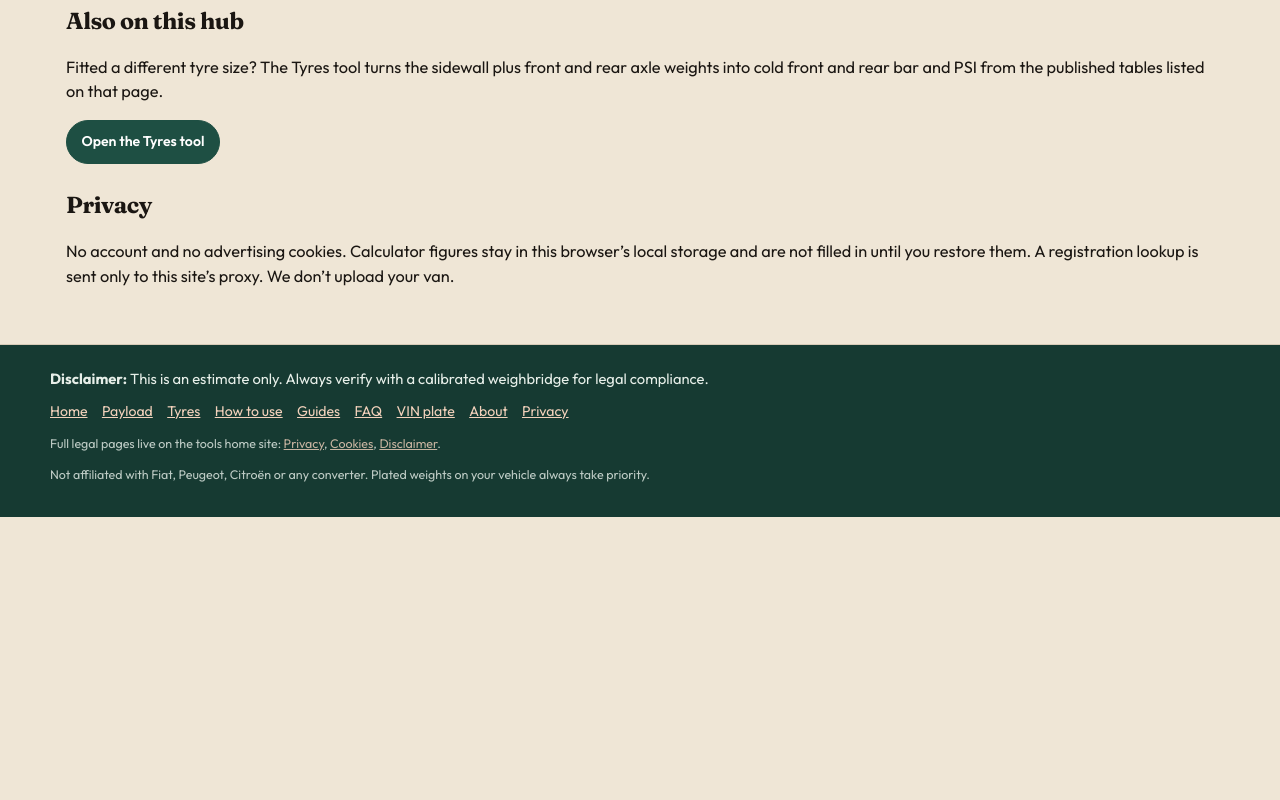
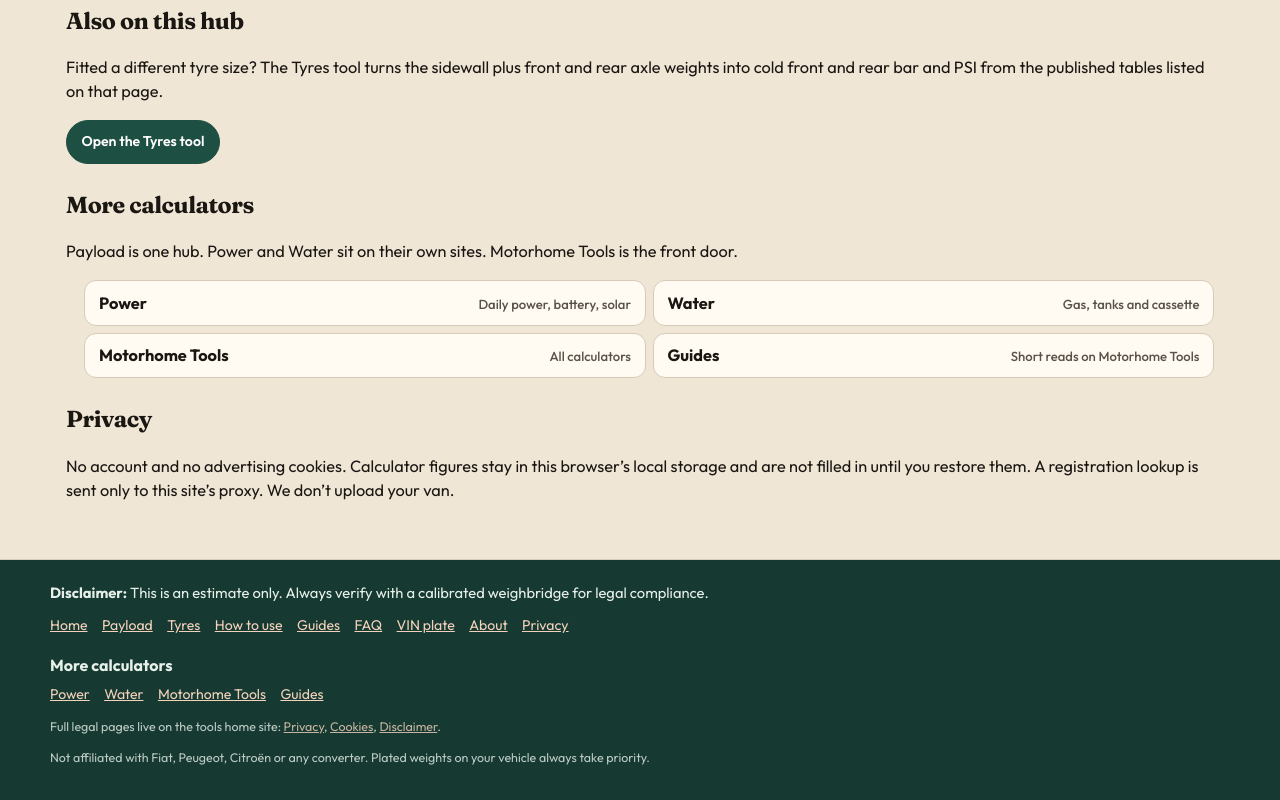
Before and after one commit to warobbo/motorhome-payload-calculator, a website: page index.html in a window 1280 px wide. Shown: the part 5744-6544 px from the top of the page. Before the commit the page ends 6261 px from the top, so only its background shows below. Drawn offline with Linux system fonts and the light colour scheme; no server answers.

Commit message:
SEO Wave C: footer More calculators to Power, Water and Tools (#27)
Add More calculators on Payload and Tyres linking to Power, Water, Tools and Guides. Keep Wave A legal links, payload guides, canonicals, WebApplication JSON-LD and og-image.

```diff
--- a/index.html
+++ b/index.html
@@ -237,8 +237,8 @@
 }
   </script>
 
-  <!-- ASSET_VERSION=20260912door1 — bump this query on CSS/JS below to force-refresh cached assets. -->
-  <link rel="stylesheet" href="styles.css?v=20260912door1">
+  <!-- ASSET_VERSION=20260915wavec — bump this query on CSS/JS below to force-refresh cached assets. -->
+  <link rel="stylesheet" href="styles.css?v=20260915wavec">
 
 </head>
 <body>
@@ -1004,6 +1004,37 @@
       <p><a class="btn btn-primary" href="tyres.html">Open the Tyres tool</a></p>
     </section>
 
+    <section class="prose more-calculators" id="more-calculators">
+      <h2>More calculators</h2>
+      <p>Payload is one hub. Power and Water sit on their own sites. Motorhome Tools is the front door.</p>
+      <ul class="guides-list">
+        <li>
+          <a href="https://motorhomepower.co.uk/">
+            <span>Power</span>
+            <span class="hint">Daily power, battery, solar</span>
+          </a>
+        </li>
+        <li>
+          <a href="https://motorhomewater.co.uk/">
+            <span>Water</span>
+            <span class="hint">Gas, tanks and cassette</span>
+          </a>
+        </li>
+        <li>
+          <a href="https://motorhometools.co.uk/">
+            <span>Motorhome Tools</span>
+            <span class="hint">All calculators</span>
+          </a>
+        </li>
+        <li>
+          <a href="https://motorhometools.co.uk/guides/">
+            <span>Guides</span>
+            <span class="hint">Short reads on Motorhome Tools</span>
+          </a>
+        </li>
+      </ul>
+    </section>
+
     <section class="prose" id="privacy">
       <h2>Privacy</h2>
       <p>No account and no advertising cookies. Calculator figures stay in this browser’s local storage and are not filled in until you restore them. A registration lookup is sent only to this site’s proxy. We don’t upload your van.</p>
@@ -1033,6 +1064,15 @@
         <a href="#about">About</a>
         <a href="#privacy">Privacy</a>
       </nav>
+      <section class="footer-hubs" aria-labelledby="footer-hubs-title">
+        <h2 id="footer-hubs-title">More calculators</h2>
+        <nav class="footer-hubs-links" aria-label="More calculators">
+          <a href="https://motorhomepower.co.uk/">Power</a>
+          <a href="https://motorhomewater.co.uk/">Water</a>
+          <a href="https://motorhometools.co.uk/">Motorhome Tools</a>
+          <a href="https://motorhometools.co.uk/guides/">Guides</a>
+        </nav>
+      </section>
       <p class="fine">Full legal pages live on the tools home site: <a href="https://motorhometools.co.uk/privacy.html">Privacy</a>, <a href="https://motorhometools.co.uk/cookies.html">Cookies</a>, <a href="https://motorhometools.co.uk/disclaimer.html">Disclaimer</a>.</p>
       <p class="fine">Not affiliated with Fiat, Peugeot, Citroën or any converter. Plated weights on your vehicle always take priority.</p>
     </div>
--- a/styles.css
+++ b/styles.css
@@ -1072,6 +1072,21 @@ footer.site-footer {
   margin: 0 0 0.7rem;
 }
 .footer-links { display: flex; flex-wrap: wrap; gap: 0.9rem; font-size: 0.88rem; }
+.footer-hubs {
+  margin: 1rem 0 0;
+}
+.footer-hubs h2 {
+  margin: 0 0 0.45rem;
+  font-size: 1rem;
+  font-weight: 650;
+  color: #e7efe9;
+}
+.footer-hubs-links {
+  display: flex;
+  flex-wrap: wrap;
+  gap: 0.9rem;
+  font-size: 0.88rem;
+}
 .fine { opacity: 0.8; font-size: 0.78rem; margin: 0.8rem 0 0; }
 
 /* Mobile dock — body child, so full-bleed without negative margins (those overflow iPhone). */
@@ -1316,6 +1331,7 @@ footer.site-footer {
   #about,
   #privacy,
   #more-tools,
+  #more-calculators,
   #splitHelper,
   .dock,
   .site-footer,
```
Also changed, not shown: test/overflow.test.js (+2 -2 lines), test/payload-copy.test.js (+39 -1 lines), test/seo-wave-c.test.js (added, +61 -0 lines), test/tyres-copy.test.js (+18 -2 lines), tyres.html (+11 -2 lines).
